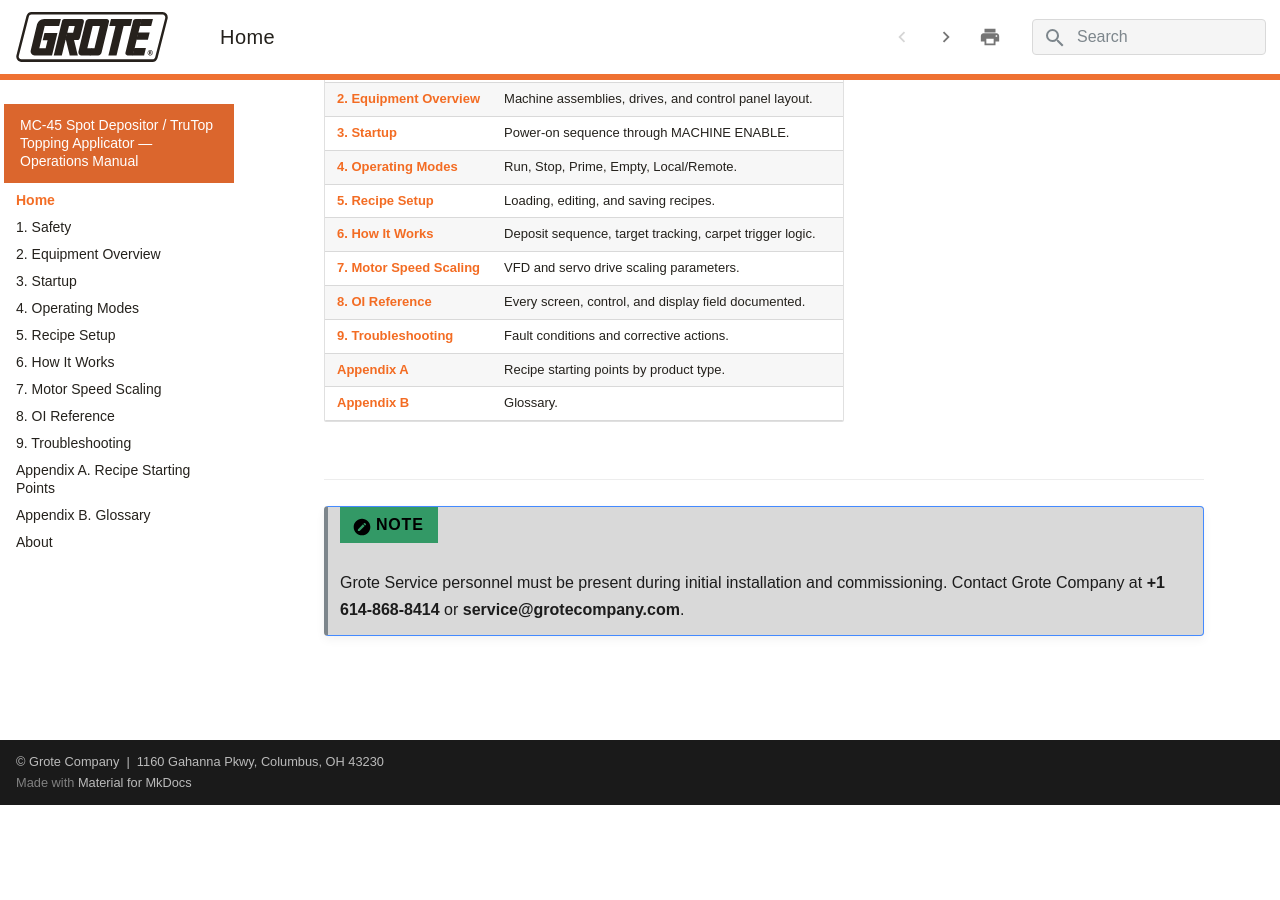
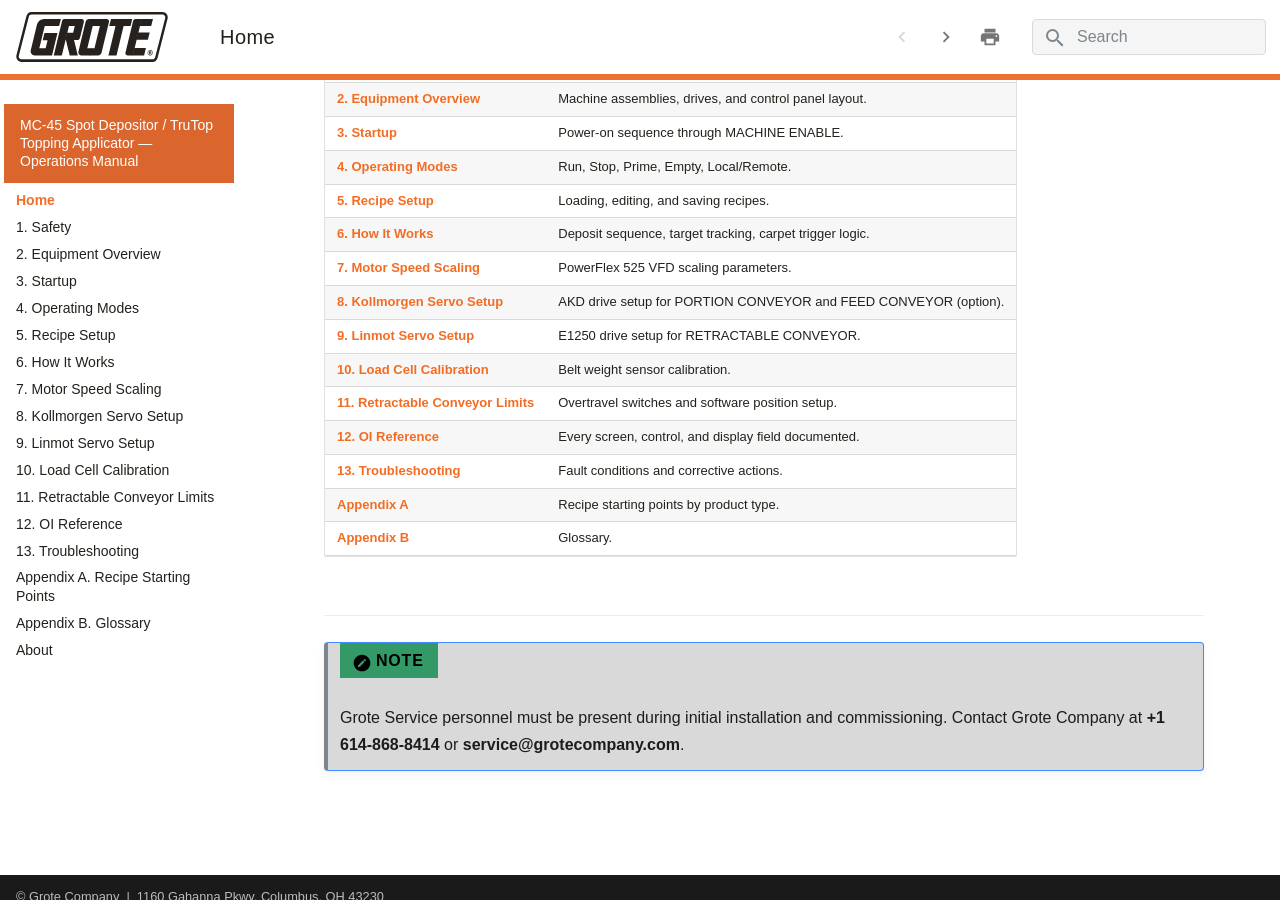
Before and after one commit to jbautista-grotecompany/mc45-manual, an MkDocs documentation site: the page built from docs/index.md, in a window 1280 px wide and 900 px high, scrolled down 524 px. Built offline with MkDocs 1.6.1 and Material for MkDocs 9.7.7, drawn with Linux system fonts in a browser that asks for light colours; some web fonts are replaced; comment, search, counter and statistics services are not loaded; before the commit the page ends 1329 px from its top, so only the background shows below that.

Commit message:
Update structure: 13 sections + 2 appendices, renumber files, update nav and home page

```diff
--- a/docs/index.md
+++ b/docs/index.md
@@ -14,9 +14,13 @@
 | [4. Operating Modes](sections/04-operating-modes.md) | Run, Stop, Prime, Empty, Local/Remote. |
 | [5. Recipe Setup](sections/05-recipe-setup.md) | Loading, editing, and saving recipes. |
 | [6. How It Works](sections/06-how-it-works.md) | Deposit sequence, target tracking, carpet trigger logic. |
-| [7. Motor Speed Scaling](sections/07-motor-speed-scaling.md) | VFD and servo drive scaling parameters. |
-| [8. OI Reference](sections/08-oi-reference.md) | Every screen, control, and display field documented. |
-| [9. Troubleshooting](sections/09-troubleshooting.md) | Fault conditions and corrective actions. |
+| [7. Motor Speed Scaling](sections/07-motor-speed-scaling.md) | PowerFlex 525 VFD scaling parameters. |
+| [8. Kollmorgen Servo Setup](sections/08-kollmorgen-servo-setup.md) | AKD drive setup for PORTION CONVEYOR and FEED CONVEYOR (option). |
+| [9. Linmot Servo Setup](sections/09-linmot-servo-setup.md) | E1250 drive setup for RETRACTABLE CONVEYOR. |
+| [10. Load Cell Calibration](sections/10-load-cell-calibration.md) | Belt weight sensor calibration. |
+| [11. Retractable Conveyor Limits](sections/11-retractable-conveyor-limits.md) | Overtravel switches and software position setup. |
+| [12. OI Reference](sections/12-oi-reference.md) | Every screen, control, and display field documented. |
+| [13. Troubleshooting](sections/13-troubleshooting.md) | Fault conditions and corrective actions. |
 | [Appendix A](sections/appendix-a.md) | Recipe starting points by product type. |
 | [Appendix B](sections/appendix-b.md) | Glossary. |
 
--- a/mkdocs.yml
+++ b/mkdocs.yml
@@ -49,8 +49,12 @@
   - "5. Recipe Setup": sections/05-recipe-setup.md
   - "6. How It Works": sections/06-how-it-works.md
   - "7. Motor Speed Scaling": sections/07-motor-speed-scaling.md
-  - "8. OI Reference": sections/08-oi-reference.md
-  - "9. Troubleshooting": sections/09-troubleshooting.md
+  - "8. Kollmorgen Servo Setup": sections/08-kollmorgen-servo-setup.md
+  - "9. Linmot Servo Setup": sections/09-linmot-servo-setup.md
+  - "10. Load Cell Calibration": sections/10-load-cell-calibration.md
+  - "11. Retractable Conveyor Limits": sections/11-retractable-conveyor-limits.md
+  - "12. OI Reference": sections/12-oi-reference.md
+  - "13. Troubleshooting": sections/13-troubleshooting.md
   - "Appendix A. Recipe Starting Points": sections/appendix-a.md
   - "Appendix B. Glossary": sections/appendix-b.md
   - About: sections/About.md
```
Also changed, not shown: docs/sections/08-kollmorgen-servo-setup.md (added), docs/sections/08-oi-reference.md (deleted), docs/sections/09-linmot-servo-setup.md (added), docs/sections/09-troubleshooting.md (deleted), docs/sections/10-load-cell-calibration.md (added), docs/sections/11-retractable-conveyor-limits.md (added), docs/sections/12-oi-reference.md (added), docs/sections/13-troubleshooting.md (added).
